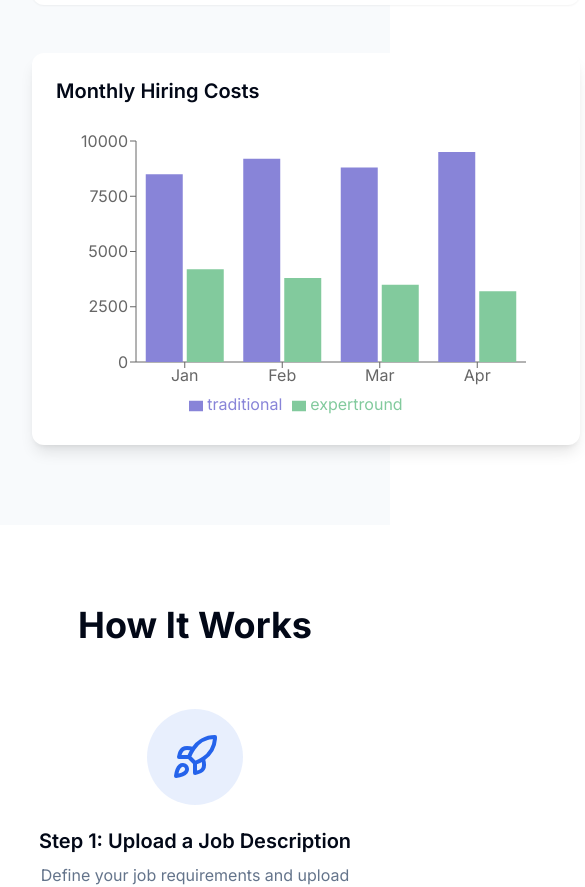
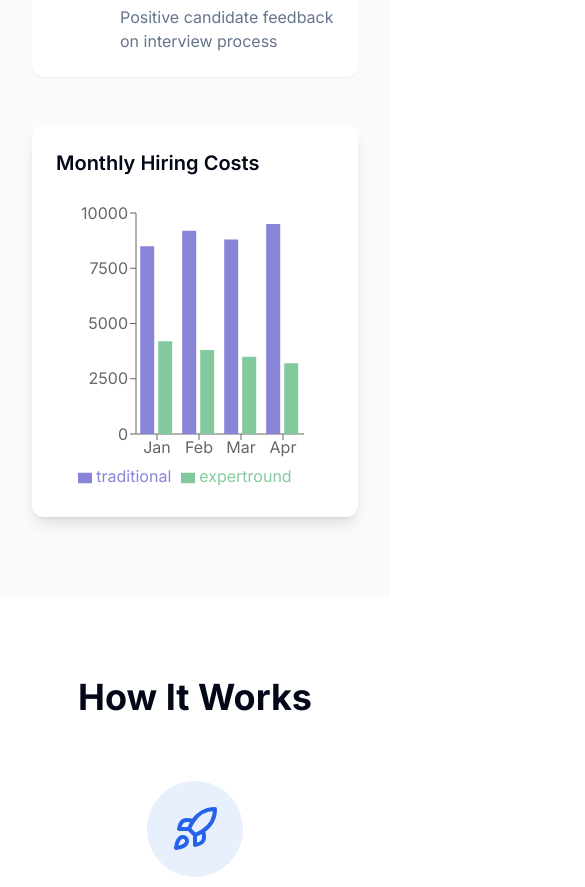
Before and after one commit to Algogi/expertround-public, a Next.js app: page / in a window 390 px wide. Shown: the part 1547-2434 px from the top of the page, 585 px wide, since content can reach past the window. Built offline with nearby package versions, Linux system fonts and the light colour scheme.

Commit message:
✨ Make chart responsive with ResponsiveContainer

```diff
--- a/app/page.tsx
+++ b/app/page.tsx
@@ -4,6 +4,7 @@ import { motion, useInView } from 'framer-motion';
 import { Button } from '@/components/ui/button';
 import { ModeToggle } from './components/mode-toggle';
 import { Bar, BarChart, CartesianGrid, Legend, Line, LineChart, Tooltip, XAxis, YAxis } from 'recharts';
+import { ResponsiveContainer } from 'recharts';
 import {
 	RocketIcon,
 	FileTextIcon,
@@ -106,19 +107,16 @@ export default function HomePage() {
 						</div>
 						<div className="bg-background p-6 rounded-xl shadow-lg">
 							<h3 className="text-xl font-semibold mb-4">Monthly Hiring Costs</h3>
-							<BarChart
-								width={500}
-								height={300}
-								data={costData}
-								margin={{ top: 20, right: 30, left: 20, bottom: 5 }}
-							>
-								<XAxis dataKey="month" />
+							<ResponsiveContainer width="100%" height={300}>
+							<BarChart data={costData} margin={{ top: 20, right: 30, left: 20, bottom: 5 }}>
+							<XAxis dataKey="month" />
 								<YAxis />
 								<Tooltip labelStyle={{ color: '#000' }} />
 								<Legend />
 								<Bar dataKey="traditional" fill="#8884d8" />
 								<Bar dataKey="expertround" fill="#82ca9d" />
 							</BarChart>
+							</ResponsiveContainer>
 						</div>
 					</div>
 				</div>
@@ -185,6 +183,7 @@ export default function HomePage() {
 				<div className="container">
 					<h2 className="text-4xl font-bold text-center mb-16">Accelerated Hiring Timeline</h2>
 					<div className="max-w-4xl mx-auto">
+					<ResponsiveContainer width="100%" height={400}>
 						<LineChart
 							width={800}
 							height={400}
@@ -199,6 +198,7 @@ export default function HomePage() {
 							<Line type="monotone" dataKey="traditional" stroke="#8884d8" strokeWidth={2} />
 							<Line type="monotone" dataKey="expertround" stroke="#82ca9d" strokeWidth={2} />
 						</LineChart>
+						</ResponsiveContainer>
 					</div>
 				</div>
 			</section>
```
